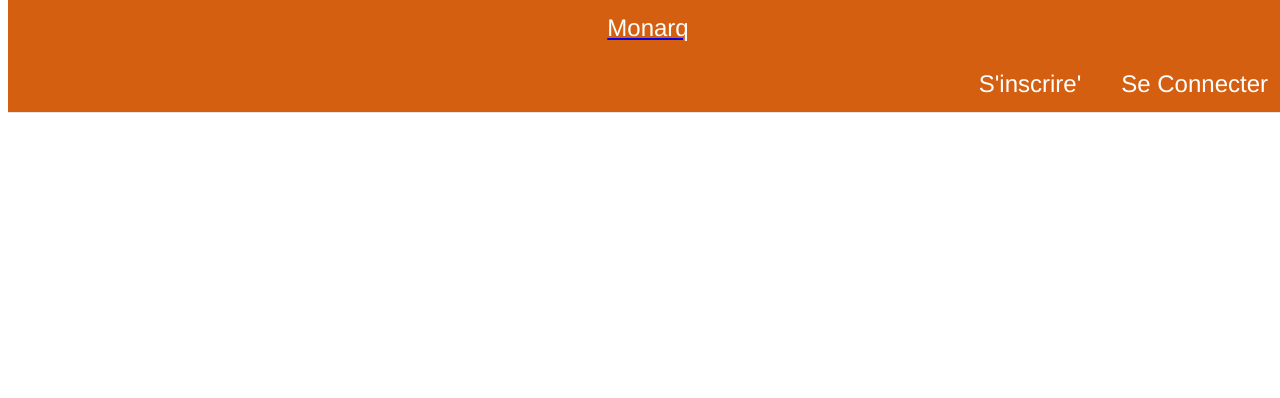
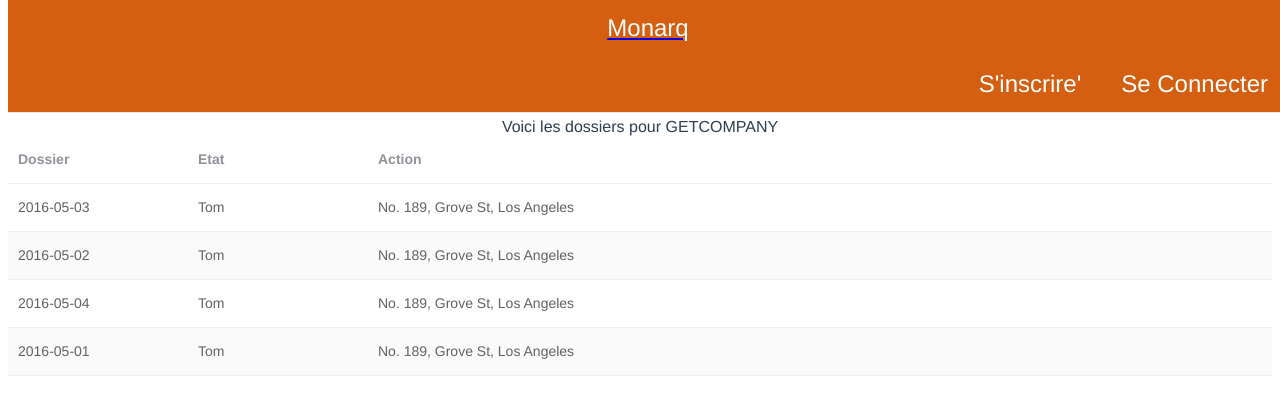
Before and after one commit to cammls/ews-front, a Vue app: page /#/mes-exports in a window 1280 px wide. Shown: the top 398 px of the page. Built offline with nearby package versions, Linux system fonts and the light colour scheme.

Commit message:
added mes dossiers route and view

```diff
--- a/src/components/header.vue
+++ b/src/components/header.vue
@@ -4,12 +4,12 @@
     <router-link to="/"><el-menu-item index="1">Monarq</el-menu-item></router-link>
     <div v-if="getEmail">
       <el-menu-item @click="gotToHome" class="right" index="3">Déconnexion</el-menu-item>
-      <el-menu-item @click="gotToHome" class="right" index="2">Mes dossiers</el-menu-item>
+      <el-menu-item @click="goToShipments" class="right" index="2">Mes dossiers</el-menu-item>
 
     </div>
     <div v-else>
-      <el-menu-item @click="gotToHome" class="right" index="2">Se Connecter</el-menu-item>
-      <el-menu-item @click="gotToHome" class="right" index="3">S'inscrire'</el-menu-item>
+      <el-menu-item @click="gotTo(login)" class="right" index="2">Se Connecter</el-menu-item>
+      <el-menu-item @click="gotTo(register)" class="right" index="3">S'inscrire'</el-menu-item>
     </div>
   </el-menu>
   </div>
@@ -49,6 +49,9 @@ export default {
   methods: {
     gotToHome() {
       this.$router.push('/')
+    },
+    goToShipments(){
+      this.$router.push('/mes-exports')
     }
   }
 }
--- a/src/router/index.js
+++ b/src/router/index.js
@@ -3,6 +3,7 @@ import Router from 'vue-router'
 import Home from '@/views/Home'
 import Login from '@/views/Login'
 import Register from '@/views/Register'
+import myExports from '@/views/myExports'
 import store from '../store'
 
 Vue.use(Router)
@@ -37,6 +38,11 @@ export default new Router({
       path: '/register',
       name: 'Register',
       component: Register
+    },
+    {
+      path: '/mes-exports',
+      name: 'myExports',
+      component: myExports
     }
   ]
 })
--- /dev/null
+++ b/src/views/myExports.vue
@@ -0,0 +1,55 @@
+<template>
+  <div>
+    <h1>Mes dossiers</h1>
+    <div>
+      Voici les dossiers pour GETCOMPANY
+    </div>
+
+  <el-table
+    :data="tableData"
+    stripe
+    style="width: 100%">
+    <el-table-column
+      prop="date"
+      label="Dossier"
+      width="180">
+    </el-table-column>
+    <el-table-column
+      prop="name"
+      label="Etat"
+      width="180">
+    </el-table-column>
+    <el-table-column
+      prop="address"
+      label="Action">
+    </el-table-column>
+  </el-table>
+  </div>
+</template>
+
+<script>
+  export default {
+    name: 'myExports',
+    data() {
+      return {
+        tableData: [{
+          date: '2016-05-03',
+          name: 'Tom',
+          address: 'No. 189, Grove St, Los Angeles'
+        }, {
+          date: '2016-05-02',
+          name: 'Tom',
+          address: 'No. 189, Grove St, Los Angeles'
+        }, {
+          date: '2016-05-04',
+          name: 'Tom',
+          address: 'No. 189, Grove St, Los Angeles'
+        }, {
+          date: '2016-05-01',
+          name: 'Tom',
+          address: 'No. 189, Grove St, Los Angeles'
+        }]
+      }
+    }
+  }
+</script>
```
